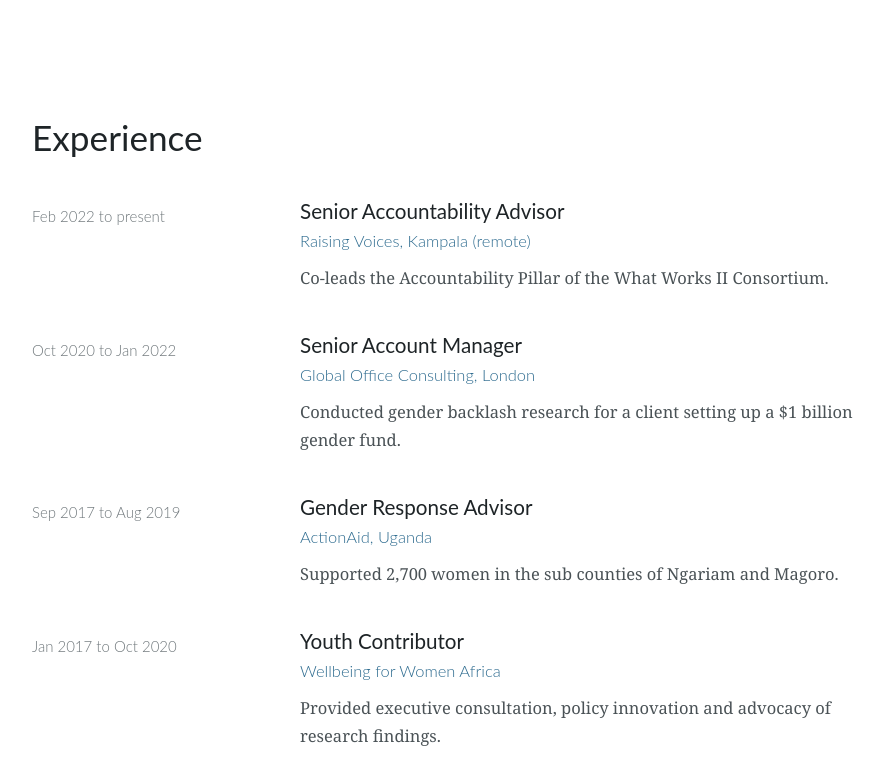
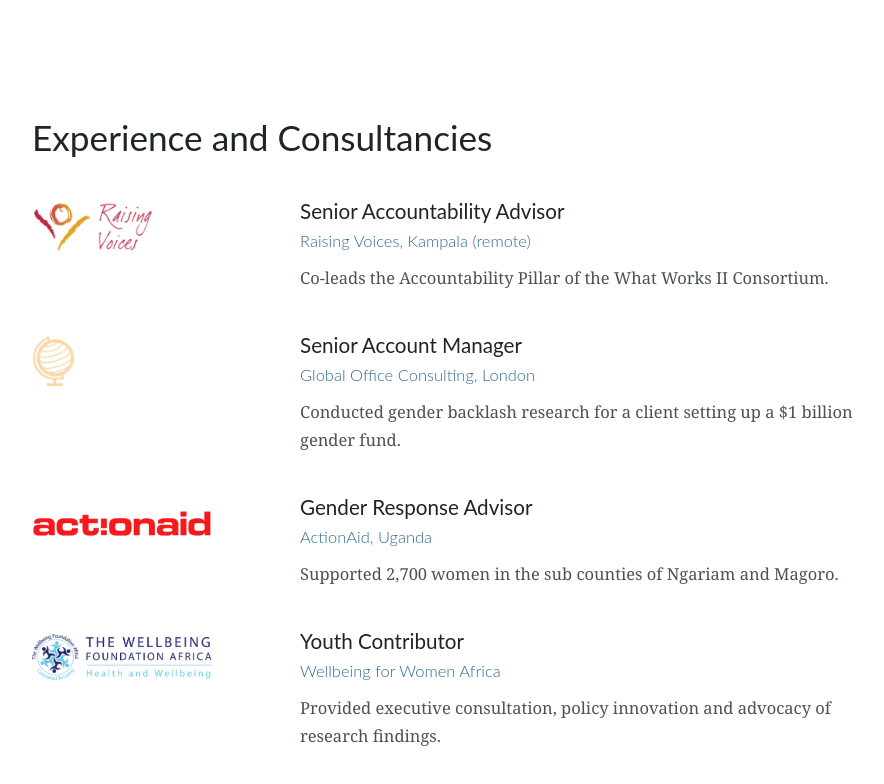
Before and after one commit to lawmanlaw/drmpho, a plain HTML site: page index.html in a window 1280 px wide. Both pictures are taken after a click on the link "Experience". Shown: the part 2922-3706 px from the top of the page, without its empty margins (68-952 px from the left). Drawn offline with Linux system fonts and the light colour scheme.

Commit message:
Experience and Consultancies with organisation logos instead of dates

```diff
--- a/index.html
+++ b/index.html
@@ -139,7 +139,9 @@
   /* Experience */
   .roles { display: grid; gap: 40px; margin-top: 40px; }
   .role { display: grid; grid-template-columns: minmax(160px, 220px) 1fr; gap: clamp(8px, 4vw, 48px); }
-  .role .when { font-family: "Lato", sans-serif; font-size: 15px; padding-top: 4px; color: var(--muted); }
+  .role .logo { display: flex; align-items: flex-start; padding-top: 2px; }
+  .role .logo img { height: 52px; width: auto; max-width: 180px; object-fit: contain; object-position: left center; }
+  .role .logo-name { font-family: "Lato", sans-serif; font-weight: 700; color: var(--ink); font-size: 17px; }
   .role h3 { font-size: clamp(19px, 1.05rem + 0.3vw, 22px); }
   .role .org { font-family: "Lato", sans-serif; color: var(--sky-deep); margin: 2px 0 8px; }
   .role p { margin: 0; max-width: 62ch; }
@@ -314,7 +316,8 @@
     .split, .two, .contact-grid { grid-template-columns: 1fr; }
     .contact-grid img { max-width: 440px; }
     .split > img { max-width: 440px; }
-    .role { grid-template-columns: 1fr; gap: 4px; }
+    .role { grid-template-columns: 1fr; gap: 12px; }
+    .role .logo img { height: 40px; }
   }
   @media (max-width: 700px) {
     .gallery { grid-template-columns: 1fr; grid-template-rows: auto; }
@@ -464,10 +467,10 @@
 
   <section id="experience">
     <div class="wrap">
-      <h2 class="reveal">Experience</h2>
+      <h2 class="reveal">Experience and Consultancies</h2>
       <div class="roles">
         <div class="role">
-          <div class="when">Feb 2022 to present</div>
+          <div class="logo"><img src="img/logo-raisingvoices.webp" width="280" height="120" alt="Raising Voices" loading="lazy" decoding="async"></div>
           <div>
             <h3>Senior Accountability Advisor</h3>
             <div class="org">Raising Voices, Kampala (remote)</div>
@@ -475,7 +478,7 @@
           </div>
         </div>
         <div class="role">
-          <div class="when">Oct 2020 to Jan 2022</div>
+          <div class="logo"><img src="img/logo-globaloffice.webp" width="99" height="120" alt="Global Office Consulting" loading="lazy" decoding="async"></div>
           <div>
             <h3>Senior Account Manager</h3>
             <div class="org">Global Office Consulting, London</div>
@@ -483,7 +486,7 @@
           </div>
         </div>
         <div class="role">
-          <div class="when">Sep 2017 to Aug 2019</div>
+          <div class="logo"><img src="img/logo-actionaid.webp" width="538" height="80" alt="ActionAid" loading="lazy" decoding="async"></div>
           <div>
             <h3>Gender Response Advisor</h3>
             <div class="org">ActionAid, Uganda</div>
@@ -491,7 +494,7 @@
           </div>
         </div>
         <div class="role">
-          <div class="when">Jan 2017 to Oct 2020</div>
+          <div class="logo"><img src="img/logo-wbfa.webp" width="465" height="120" alt="Wellbeing Foundation Africa" loading="lazy" decoding="async"></div>
           <div>
             <h3>Youth Contributor</h3>
             <div class="org">Wellbeing for Women Africa</div>
@@ -499,9 +502,9 @@
           </div>
         </div>
         <div class="role">
-          <div class="when">Sep 2014 to Dec 2021</div>
+          <div class="logo"><!-- TODO: add The Voice of Africa logo --><span class="logo-name">The Voice of Africa</span></div>
           <div>
-            <h3>Founder, and Executive Director until 2017</h3>
+            <h3>Founder and Executive Director</h3>
             <div class="org">The Voice of Africa, Bulawayo</div>
             <p>Founded a youth-led organisation providing youth consulting services, and coordinated its strategy and innovation.</p>
           </div>
```
Also changed, not shown: img/logo-actionaid.webp (added), img/logo-globaloffice.webp (added), img/logo-raisingvoices.webp (added), img/logo-wbfa.webp (added).
